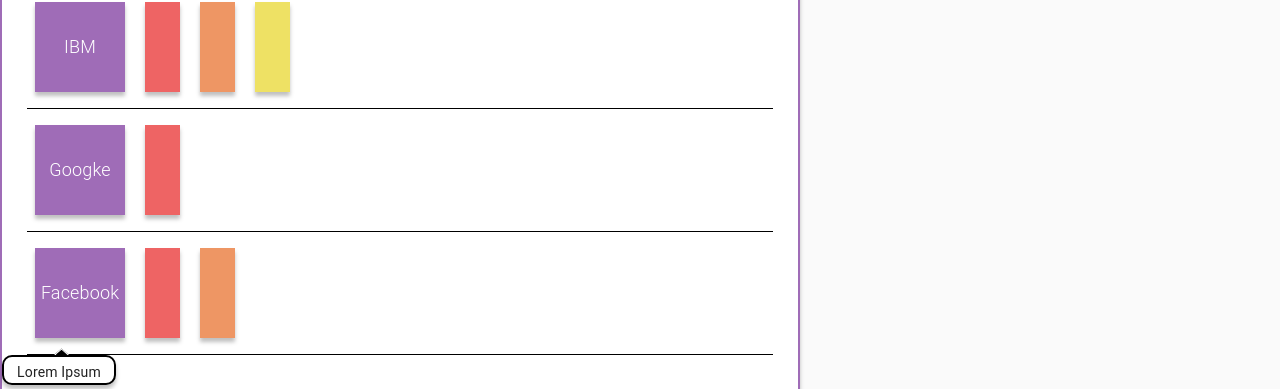
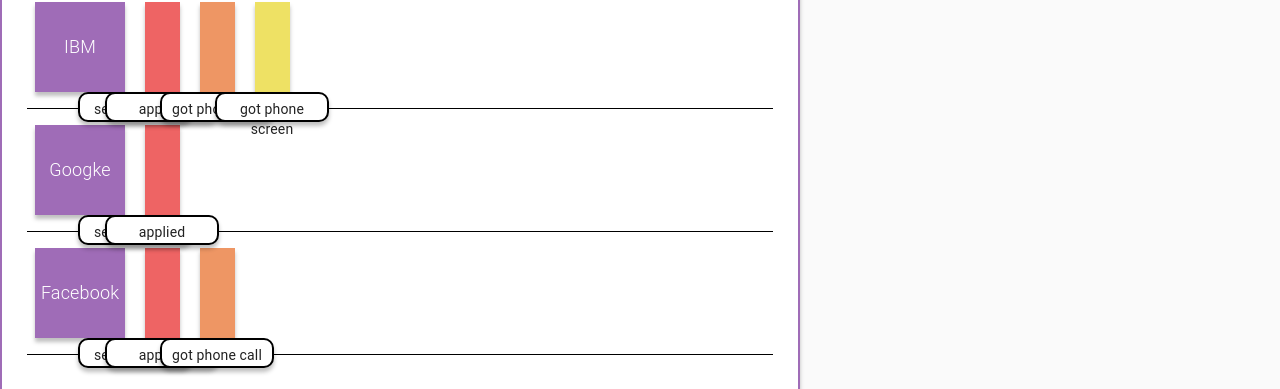
Before and after one commit to hratx-blue-ocean/Selous, a React app in the folder client/: page / in a window 1280 px wide. Shown: the part 411-800 px from the top of the page. Built offline with nearby package versions, Linux system fonts and the light colour scheme.

Commit message:
added popper

```diff
--- a/client/package.json
+++ b/client/package.json
@@ -12,6 +12,7 @@
   "license": "ISC",
   "dependencies": {
     "@babel/runtime": "^7.7.2",
+    "@emotion/core": "^10.0.22",
     "@material-ui/core": "^4.6.1",
     "@material-ui/icons": "^4.5.1",
     "@mdi/js": "^4.5.95",
@@ -27,6 +28,7 @@
     "prop-types": "^15.7.2",
     "react": "^16.12.0",
     "react-dom": "^16.12.0",
+    "react-popper": "^1.3.6",
     "react-redux": "^7.1.3",
     "redux": "^4.0.4",
     "style-loader": "^1.0.0"
@@ -40,6 +42,7 @@
     "babel-eslint": "^9.0.0",
     "babel-jest": "^24.9.0",
     "babel-loader": "^8.0.6",
+    "babel-plugin-emotion": "^10.0.23",
     "css-loader": "^2.1.1",
     "eslint": "^5.16.0",
     "eslint-loader": "^2.2.1",
--- a/client/src/components/dashboard/dashboard.css
+++ b/client/src/components/dashboard/dashboard.css
@@ -126,5 +126,23 @@
     border-radius: 10px;
     text-align: center;
     padding-top: 5px;
-    z-index: 2;
 }
+
+.popper {
+    height: 30px;
+    width: 114px;
+    border: solid 2px black;
+    background: #FFFFFF;
+    box-sizing: border-box;
+    box-shadow: 0px 4px 4px rgba(0, 0, 0, 0.25);
+    border-radius: 10px;
+    text-align: center;
+    padding-top: 5px;
+}
+.popper .popper_arrow {
+    width: 0;
+    height: 0;
+    border-style: solid;
+    position: absolute;
+    margin: 5px;
+  }
--- a/client/src/components/dashboard/dashboard.jsx
+++ b/client/src/components/dashboard/dashboard.jsx
@@ -2,7 +2,7 @@
 import { connect } from 'react-redux';
 import DashboardRow from './dashboardRow.jsx';
 import styles from './dashboard.css';
-import DashStepModal from './dashModal.jsx';
+
 
 const mapStateToProps = (state) => ({ jobs: state.userJobs });
 
@@ -12,7 +12,6 @@
     {jobs.map((job) => (
       <DashboardRow key={job.id} job={job} />
     ))}
-    <DashStepModal />
   </div>
 );
 
--- a/client/src/components/dashboard/dashcolortile.jsx
+++ b/client/src/components/dashboard/dashcolortile.jsx
@@ -1,6 +1,21 @@
 /* eslint-disable react/jsx-equals-spacing */
 import React from 'react';
+import { Manager, Reference, Popper } from 'react-popper';
 import styles from './dashboard.css';
+
+const DashModalCss = {
+  height: '30px',
+  width: '114px',
+  border: 'solid 2px black',
+  background: '#FFFFFF',
+  boxSizing: 'border-box',
+  boxShadow: '0px 4px 4px rgba(0, 0, 0, 0.25)',
+  borderRadius: '10px',
+  textAlign: 'center',
+  paddingTop: '5px',
+  zIndex: '2',
+
+};
 
 const DashColorTile = ({ tileName, number }) => {
   const colors = {
@@ -13,28 +28,26 @@
     7: 'magenta',
     8: 'gray',
   };
-  const style = `dash-${colors[number]}`;
+
+  const squareStyle = `dash-${colors[number]}`;
   return (
-    <div
-      // className={styles['dash-step-tile']}
-      className = {styles[style]}
-      onMouseEnter={(e) => {
-        const { bottom, width, left } = e.target.getBoundingClientRect();
-        const modalWidth = document.getElementById('1dash-modal').clientWidth;
-        console.log(modalWidth, bottom, width, left, tileName, number);
-        // setState({
-        //  modalString: tileName,
-        //  leftDSModalOffset: left + (width / 2) - (modalWidth / 2),
-        //  bottomDSModalOffset: bottom + 5,
-        //  DSmodalHidden = false,
-        // });
-      }}
-      onMouseLeave={() => {
-        // setState({
-        //   DSModalHidden = true;
-        // })
-      }}
-    />
+    <Manager>
+      <Reference>
+        {({ ref }) => (
+          <div className = {styles[squareStyle]} ref={ref} />
+        )}
+      </Reference>
+      <Popper placement="bottom" data-styles={DashModalCss}>
+        {({
+          ref, style, arrowProps, placement,
+        }) => (
+          <div ref={ref} style={style} className={styles['dash-modal-elipse']}>
+            {tileName}
+            <div innerRef={arrowProps.ref} style={arrowProps.style} data-placement={placement} />
+          </div>
+        )}
+      </Popper>
+    </Manager>
   );
 };
 
--- a/package.json
+++ b/package.json
@@ -22,7 +22,9 @@
   "homepage": "https://github.com/selder18/blue-ocean-rewrite#readme",
   "dependencies": {
     "dotenv": "^8.2.0",
-    "nodemon": "^1.19.4"
+    "nodemon": "^1.19.4",
+    "react-popper": "^1.3.6",
+    "tooltip.js": "^1.3.3"
   },
   "devDependencies": {
     "babel-eslint": "^10.0.3",
```
Also changed, not shown: 2 other files (tests, documents, lock files or other folders).
